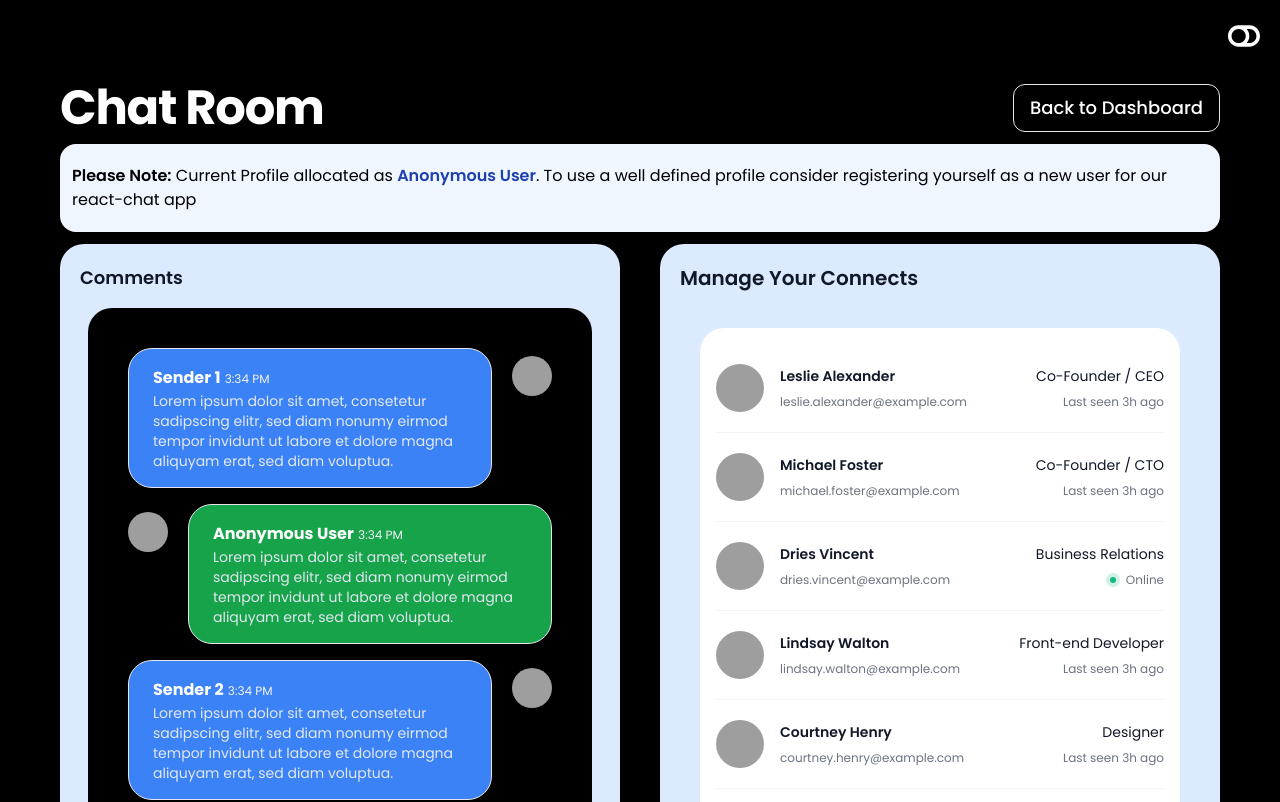
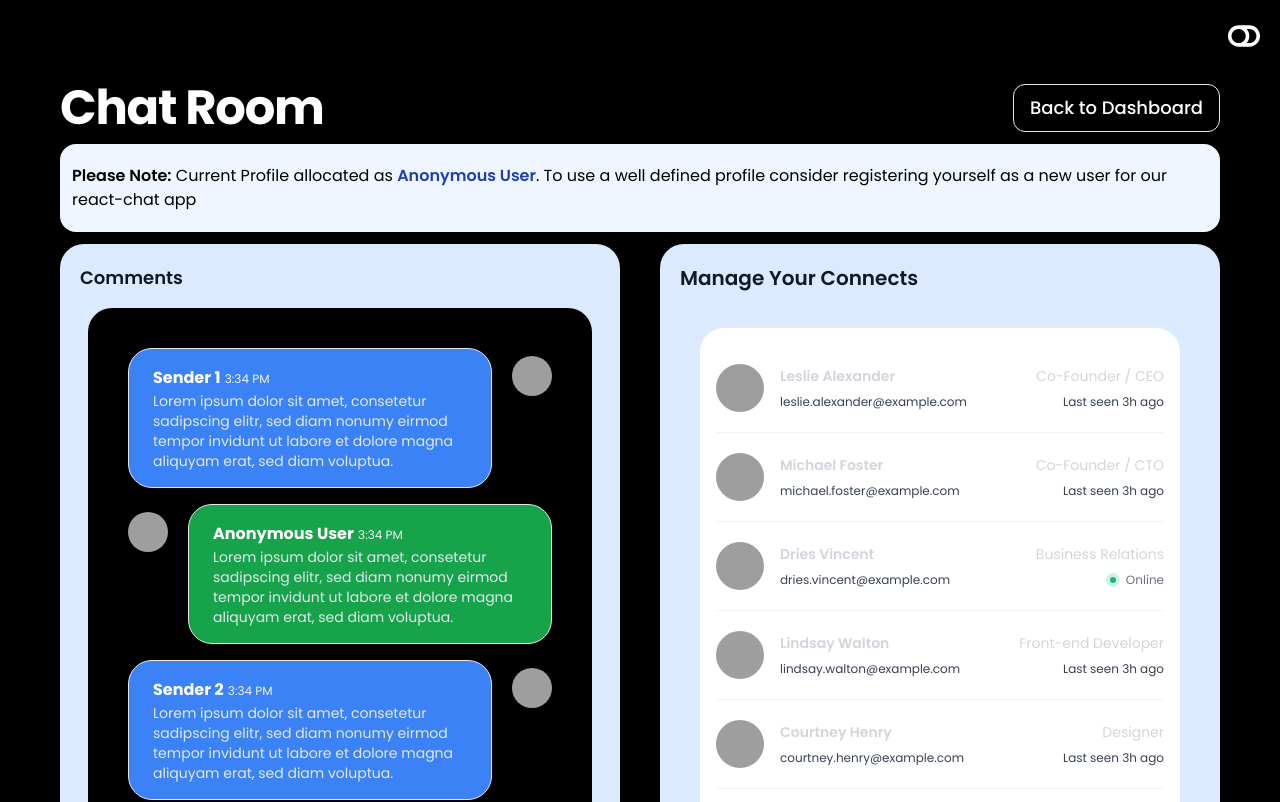
Before and after one commit to bluea1855/chat-app, a React (Vite) app: page /chat-room in a window 1280 px wide. Shown: the top 802 px of the page. Built offline with nearby package versions, Linux system fonts and the light colour scheme; grey boxes are pictures that could not be loaded.

Commit message:
Update ChatActivity.jsx

```diff
--- a/src/components/sections/chatUI/ChatActivity.jsx
+++ b/src/components/sections/chatUI/ChatActivity.jsx
@@ -1,14 +1,16 @@
+// import { isCookie } from "react-router-dom"
+import { useSelector } from 'react-redux';
+
 export default function ChatActivity(props) {
-
-    const people = props.connects
-
+    const isClicked = useSelector((state) => state.click_redux_slice.isClicked);
+    const people = props.connects ?? [];
 
     return (
       <ul
         role="list"
-        className="divide-y bg-white p-4 rounded-3xl divide-gray-100"
+        className={isClicked ? 'divide-y bg-white p-4 rounded-3xl divide-gray-100' : 'divide-y bg-white p-4 rounded-3xl divide-gray-100 bg-black text-white'}
       >
-        {people.map((person, index) => (
+        {people?.map((person, index) => (
           <li key={index} className="flex justify-between gap-x-6 py-5">
             <div className="flex min-w-0 gap-x-4">
               <img
@@ -17,18 +19,18 @@ export default function ChatActivity(props) {
                 className="h-12 w-12 flex-none rounded-full bg-gray-50"
               />
               <div className="min-w-0 flex-auto">
-                <p className="text-sm font-semibold leading-6 text-gray-900">
+                <p className={isClicked ? 'text-sm font-semibold leading-6 text-gray-900':'text-sm font-semibold leading-6 text-gray-300'}>
                   {person.name}
                 </p>
-                <p className="mt-1 truncate text-xs leading-5 text-gray-500">
+                <p className={isClicked ? 'mt-1 truncate text-xs leading-5 text-gray-500':'mt-1 truncate text-xs leading-5 text-gray-700'}>
                   {person.email}
                 </p>
               </div>
             </div>
             <div className="hidden shrink-0 sm:flex sm:flex-col sm:items-end">
-              <p className="text-sm leading-6 text-gray-900">{person.role}</p>
+              <p className={isClicked ? 'text-sm leading-6 text-gray-900':'text-sm leading-6 text-gray-300'}>{person.role}</p>
               {person.lastSeen ? (
-                <p className="mt-1 text-xs leading-5 text-gray-500">
+                <p className={isClicked ? 'mt-1 text-xs leading-5 text-gray-500':'mt-1 text-xs leading-5 text-gray-700'}>
                   Last seen{" "}
                   <time dateTime={person.lastSeenDateTime}>
                     {person.lastSeen}
```
